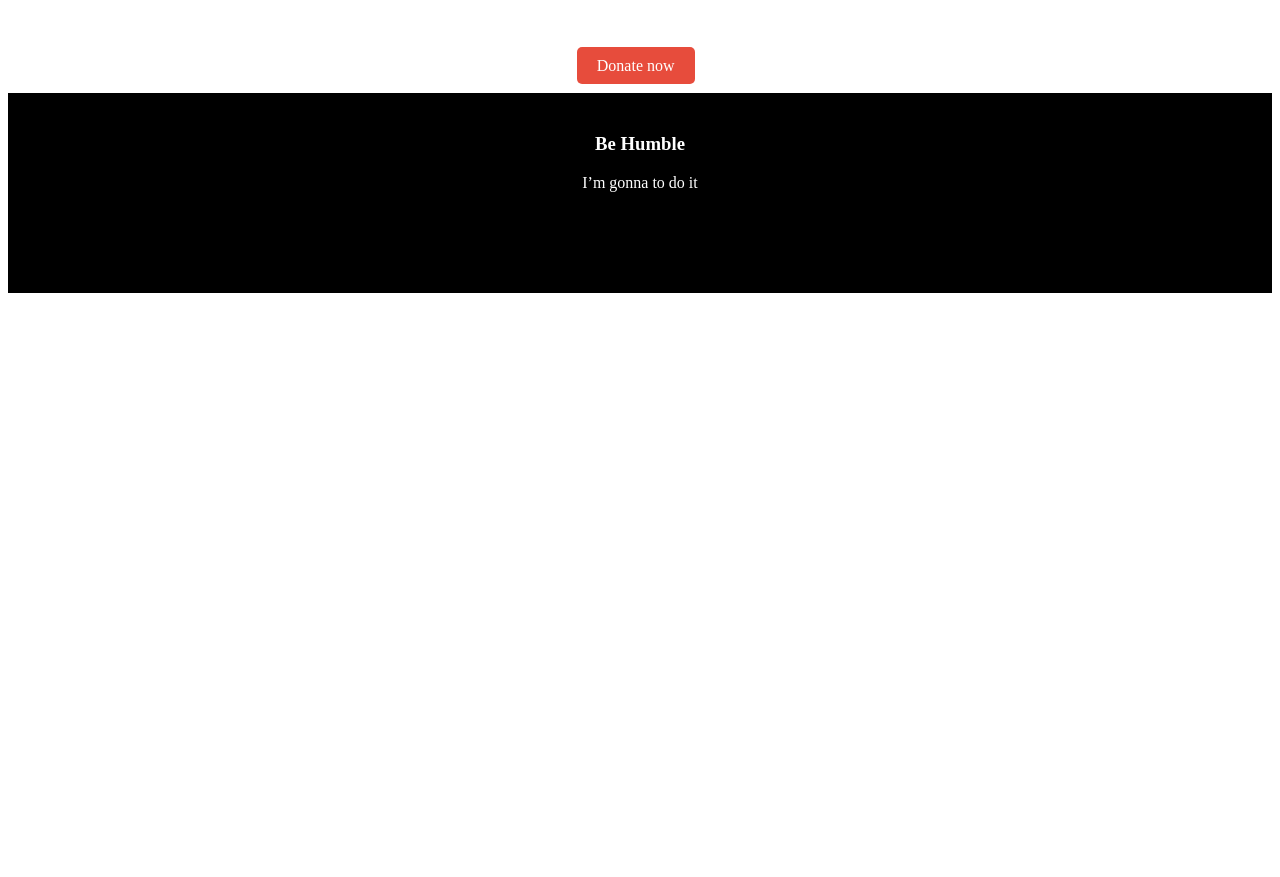
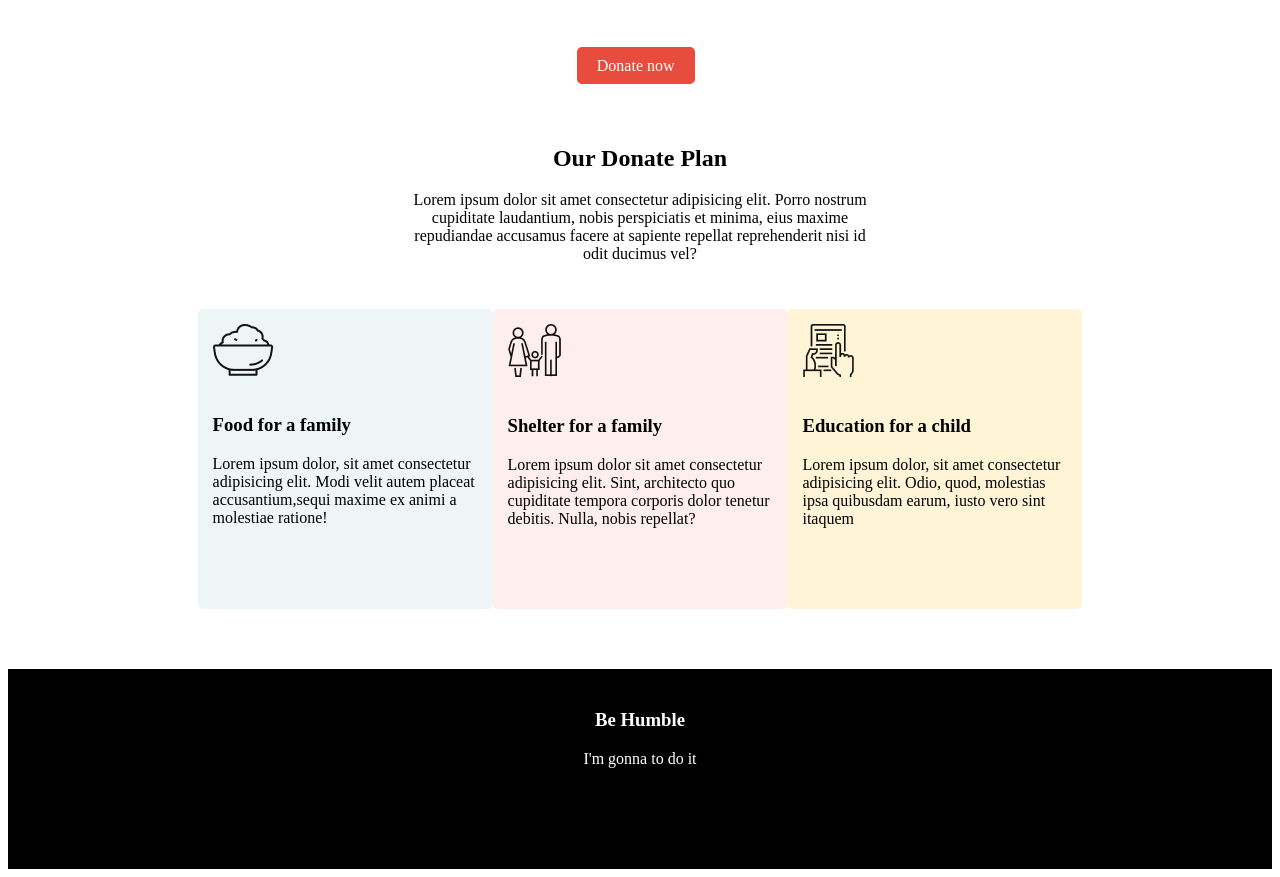
Before and after one commit to Progna-Labony-Roy/First-project, a plain HTML site: page index.html in a window 1280 px wide. Shown: the part 1009-1886 px from the top of the page. Before the commit the page ends 1310 px from the top, so only its background shows below. Drawn offline with Linux system fonts and the light colour scheme.

Commit message:
added donation plan section

```diff
--- a/index.html
+++ b/index.html
@@ -1,5 +1,6 @@
 <!DOCTYPE html>
 <html lang="en">
+
 <head>
     <meta charset="UTF-8">
     <meta http-equiv="X-UA-Compatible" content="IE=edge">
@@ -7,18 +8,25 @@
     <link rel="stylesheet" href="style.css">
     <title>Document</title>
 </head>
+
 <body>
     <div class="top-banner">
         <h1 class="white">Let's Help Those Who Are
-                More In Need</h1>
-                <p class="header-text">Lorem ipsum dolor sit amet consectetur adipisicing elit. Hic consequuntur quis minus consectetur sint numquam suscipit cumque nihil quasi, perspiciatis laboriosam officiis quae maxime tempore sit vel, sunt deserunt laudantium.</p>
-                <a href="" class="link-button">Donate now</a>
+            More In Need</h1>
+        <p class="header-text">Lorem ipsum dolor sit amet consectetur adipisicing elit. Hic consequuntur quis minus
+            consectetur sint numquam suscipit cumque nihil quasi, perspiciatis laboriosam officiis quae maxime tempore
+            sit vel, sunt deserunt laudantium.</p>
+        <a href="" class="link-button">Donate now</a>
     </div>
+
+    <!-- Five box section -->
 
     <section class="donation-section">
         <div class="text">
             <h1 class="donate">Donate Today</h1>
-        <p>Lorem ipsum dolor sit amet consectetur adipisicing elit. Porro nostrum cupiditate laudantium, nobis perspiciatis et minima, eius maxime repudiandae accusamus facere at sapiente repellat reprehenderit nisi id odit ducimus vel?</p>
+            <p>Lorem ipsum dolor sit amet consectetur adipisicing elit. Porro nostrum cupiditate laudantium, nobis
+                perspiciatis et minima, eius maxime repudiandae accusamus facere at sapiente repellat reprehenderit nisi
+                id odit ducimus vel?</p>
         </div>
         <div class="box">
             <div class="box1"></div>
@@ -29,10 +37,48 @@
         </div>
         <a href="" class="link-button">Donate now</a>
     </section>
-    <!-- Footer -->
+    <!-- five box section close -->
+
+    <!-- Donation plan section -->
+    <section class="donation-plan">
+        <div class="text">
+            <h1 class="donate">Our Donate Plan</h1>
+            <p>Lorem ipsum dolor sit amet consectetur adipisicing elit. Porro nostrum cupiditate laudantium, nobis perspiciatis et minima, eius maxime repudiandae accusamus facere at sapiente repellat reprehenderit nisi id odit ducimus vel?</p>
+        </div>
+        <div class="boxes">
+            <div class="box-box  box-one">
+                <img src="Images/food.png" class="image" alt="">
+                <div class="box-text">
+                    <h3>Food for a family</h3>
+                    <p>Lorem ipsum dolor, sit amet consectetur adipisicing elit. Modi velit autem placeat accusantium,sequi maxime ex animi a molestiae ratione!</p>
+                </div>
+            </div>
+            <div class="box-box box-two">
+                <img src="Images/shelter.png" class="image" alt="">
+                <div class="box-text">
+                    <h3>Shelter for a family</h3>
+                    <p>Lorem ipsum dolor sit amet consectetur adipisicing elit. Sint, architecto quo cupiditate tempora corporis dolor tenetur debitis. Nulla, nobis repellat?</p>
+                </div>
+            </div>
+            <div class="box-box box-three">
+                <img src="Images/Frame-1.png" class="image" alt="">
+                <div class="box-text">
+                    <h3>Education for a child</h3>
+                    <p>Lorem ipsum dolor, sit amet consectetur adipisicing elit. Odio, quod, molestias ipsa quibusdam earum, iusto vero sint itaquem </p>
+                </div>
+            </div>
+        </div>
+
+    </section>
+    <!-- Donation plan section close-->
+
+        <!-- Footer -->
     <section class="footer">
         <h3 class="footer-title">Be Humble</h3>
-        <p>I’m gonna to do it</p>
+        <p>I'm gonna to do it</p>
     </section>
+
+    <!-- footer close -->
 </body>
+
 </html>
--- a/style.css
+++ b/style.css
@@ -52,6 +52,46 @@
     background-color: rgb(233, 213, 206);
 }
 
+/* --------section two close-------- */
+
+
+/* Donation plan section */
+.boxes{
+    display: flex;
+    justify-content: space-evenly;
+    margin: 0px 15% 60px;
+
+}
+.box-box{
+    background-color: rgb(248, 242, 242);
+    width: 300px;
+    height: 300px;
+    border-radius: 5px;
+}
+
+.box-text{
+    margin-left: 15px;
+    margin-right: 10px;
+}
+
+.image{
+    padding: 15px;
+}
+
+.box-one{
+    background-color: #EDF5F6;
+}
+
+.box-two{
+    background-color: #FFEEEE;
+}
+
+.box-three{
+    background-color: #FFF4D6;
+}
+
+/* Donation plan section close */
+
 .footer{
     background-color: black;
     color: white;
```
Also changed, not shown: Images/Frame-1.png (added), Images/food.png (added), Images/shelter.png (added).
